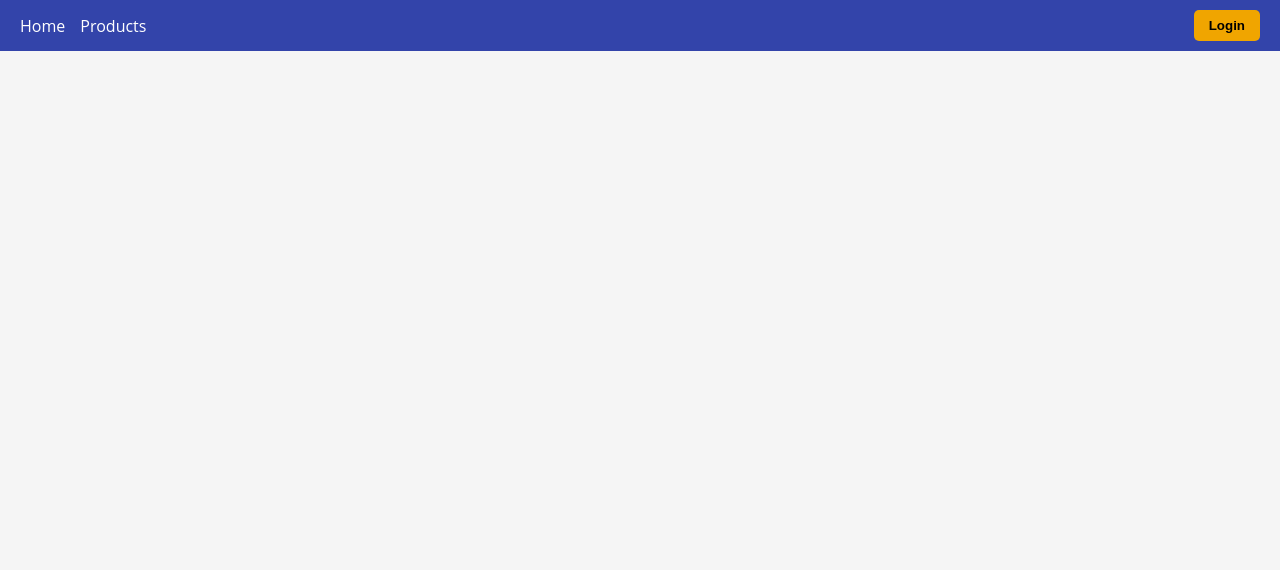
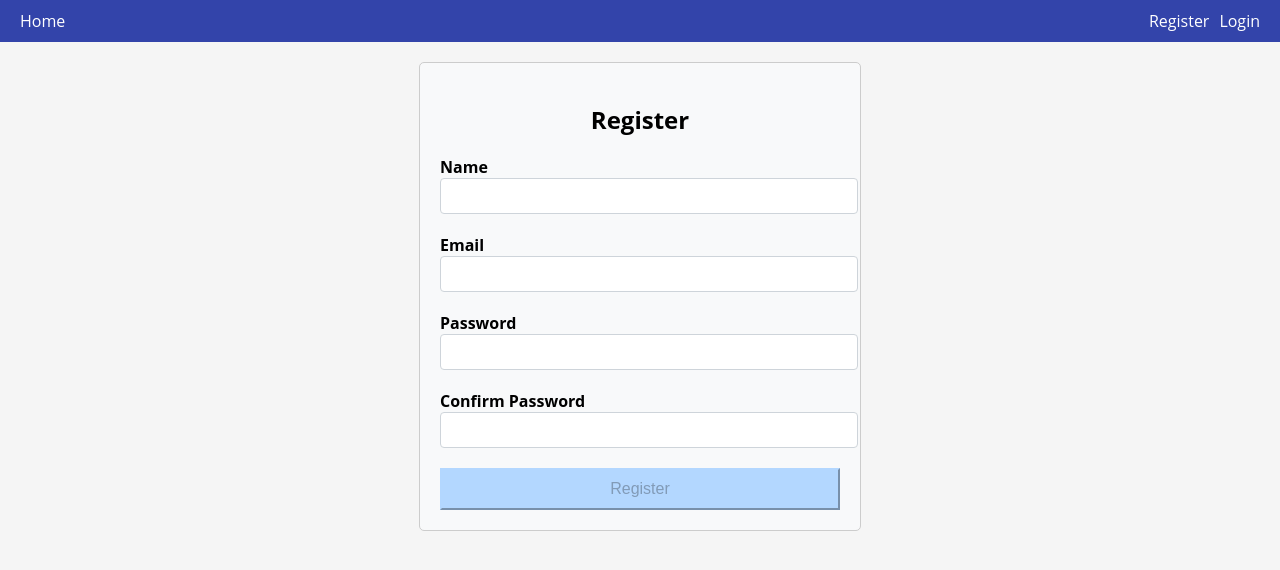
Before and after one commit to Sjors-Hoogenboom/IPRWC_S1133009, an Angular app in the folder angular/: page /register in a window 1280 px wide. Before the commit this address led to /. Shown: the top 570 px of the page. Built offline with nearby package versions, Linux system fonts and the light colour scheme.

Commit message:
Register account is now possible!

```diff
--- a/angular/src/app/navbar/navbar.component.html
+++ b/angular/src/app/navbar/navbar.component.html
@@ -1,14 +1,16 @@
 <nav class="navbar">
   <div class="nav-links">
     <a routerLink="/">Home</a>
-    <a routerLink="/products">Products</a>
   </div>
 
-  <div class="auth-buttons">
-    @if (!isLoggedIn) {
-      <button (click)="login()">Login</button>
-    } @else {
-      <button (click)="logout()">Logout</button>
-    }
-  </div>
+  <ul class="auth-buttons">
+    <li>
+      <a routerLink="/register">Register</a>
+    </li>
+    <li>
+      <a routerLink="/login">Login</a>
+    </li>
+  </ul>
 </nav>
+
+<router-outlet></router-outlet>
--- a/angular/src/app/navbar/navbar.component.scss
+++ b/angular/src/app/navbar/navbar.component.scss
@@ -25,6 +25,9 @@
   .auth-buttons {
     display: flex;
     gap: 10px;
+    margin: 0;
+    padding: 0;
+    list-style: none;
   }
 
   button {
--- /dev/null
+++ b/angular/src/app/register/register.component.html
@@ -0,0 +1,31 @@
+<div class="container">
+  <h2>Register</h2>
+
+  @if (status === 'success') {
+    <p class="success-message">{{ message }}</p>
+  }
+
+  @if (status === 'error') {
+    <p class="error-message">{{ message }}</p>
+  }
+
+  <form [formGroup]="registerForm" (ngSubmit)="onSubmitForm()">
+    <div class="form-group">
+      <label for="name">Name</label>
+      <input type="text" class="form-control" id="name" formControlName="name" />
+    </div>
+    <div class="form-group">
+      <label for="email">Email</label>
+      <input type="email" class="form-control" id="email" formControlName="email" />
+    </div>
+    <div class="form-group">
+      <label for="password">Password</label>
+      <input type="password" class="form-control" id="password" formControlName="password"/>
+    </div>
+    <div class="form-group">
+      <label for="confirmPassword">Confirm Password</label>
+      <input type="password" class="form-control" id="confirmPassword" formControlName="confirmPassword"/>
+    </div>
+    <button type="submit" class="btn btn-primary" [disabled]="registerForm.invalid">Register</button>
+  </form>
+</div>
--- /dev/null
+++ b/angular/src/app/register/register.component.scss
@@ -0,0 +1,76 @@
+.container {
+  max-width: 400px;
+  margin: 0 auto;
+  padding: 20px;
+  border: 1px solid #ccc;
+  border-radius: 5px;
+  background-color: #f8f9fa;
+  margin-top: 20px;
+}
+
+h2 {
+  text-align: center;
+}
+
+.form-group {
+  margin-bottom: 20px;
+
+  label {
+    font-weight: bold;
+  }
+
+  input {
+    width: 100%;
+    padding: 8px;
+    font-size: 16px;
+    border: 1px solid #ced4da;
+    border-radius: 4px;
+    transition: border-color 0.15s ease-in-out;
+  }
+
+  input:focus {
+    border-color: #80bdff;
+    outline: 0;
+    box-shadow: 0 0 0 0.2rem rgba(0, 123, 255, 0.25);
+  }
+
+  .text-danger {
+    color: #dc3545;
+    font-size: 14px;
+    margin-top: 4px;
+  }
+}
+
+button {
+  width: 100%;
+  padding: 10px;
+  font-size: 16px;
+}
+
+.btn-primary {
+  background-color: #007bff;
+  border-color: #007bff;
+}
+
+.btn-primary:hover {
+  background-color: #0056b3;
+  border-color: #0056b3;
+}
+
+.btn-primary:disabled,
+.btn-primary.disabled {
+  background-color: #b3d7ff;
+  border-color: #b3d7ff;
+}
+
+.success-message {
+  color: green;
+  font-weight: bold;
+  margin-top: 10px;
+}
+
+.error-message {
+  color: red;
+  font-weight: bold;
+  margin-top: 10px;
+}
--- /dev/null
+++ b/angular/src/app/register/register.component.ts
@@ -0,0 +1,68 @@
+import {Component} from '@angular/core';
+import {JwtService} from '../../services/jwt.service';
+import {
+  AbstractControl,
+  AbstractControlOptions,
+  FormBuilder,
+  FormGroup,
+  ReactiveFormsModule,
+  ValidatorFn,
+  Validators
+} from '@angular/forms';
+import {CommonModule} from '@angular/common';
+
+@Component({
+  selector: 'app-register',
+  imports: [
+    CommonModule,
+    ReactiveFormsModule
+  ],
+  templateUrl: './register.component.html',
+  standalone: true,
+  styleUrl: './register.component.scss'
+})
+export class RegisterComponent{
+  registerForm!: FormGroup ;
+  status: 'idle' | 'success' | 'error' = 'idle';
+  message: string = '';
+
+  constructor(
+    private service: JwtService,
+    private fb: FormBuilder
+  ) {
+    const formOptions: AbstractControlOptions = { validators: this.passwordMatchValidator };
+    this.registerForm = this.fb.group({
+      name: ['', [Validators.required]],
+      email: ['', [Validators.required, Validators.email]],
+      password: ['', [Validators.required]],
+      confirmPassword: ['', [Validators.required]],
+    }, formOptions);
+  }
+
+  passwordMatchValidator: ValidatorFn = (control: AbstractControl) => {
+    const password = control.get('password')?.value;
+    const confirmPassword = control.get('confirmPassword')?.value;
+
+    return password !== confirmPassword ? { passwordMismatch: true } : null;
+  };
+
+
+  onSubmitForm() {
+    if (this.registerForm.invalid) return;
+
+    this.status = 'idle';
+    this.message = '';
+
+    this.service.register(this.registerForm.value).subscribe({
+      next: (response) => {
+        this.status = 'success';
+        this.message = response?.message || 'Customer registered successfully!';
+      },
+      error: (err) => {
+        console.error('Registration error:', err);
+        this.status = 'error';
+        this.message = 'Registration failed. Please try again.';
+      }
+    });
+  }
+}
--- a/angular/src/main.ts
+++ b/angular/src/main.ts
@@ -1,6 +1,15 @@
 import { bootstrapApplication } from '@angular/platform-browser';
-import { appConfig } from './app/app.config';
+import { provideRouter } from '@angular/router';
 import { AppComponent } from './app/app.component';
+import { RegisterComponent } from './app/register/register.component';
+import {provideHttpClient} from '@angular/common/http';
 
-bootstrapApplication(AppComponent, appConfig)
-  .catch((err) => console.error(err));
+bootstrapApplication(AppComponent, {
+  providers: [
+    provideHttpClient(),
+    provideRouter([
+      { path: '', redirectTo: '', pathMatch: 'full' },
+      { path: 'register', component: RegisterComponent },
+    ]),
+  ]
+}).catch(err => console.error(err));
--- /dev/null
+++ b/angular/src/services/jwt.service.ts
@@ -0,0 +1,17 @@
+import {inject, Injectable} from '@angular/core';
+import {HttpClient} from '@angular/common/http';
+import {Observable} from 'rxjs';
+
+const baseUrl = ["http://localhost:8080/"]
+
+@Injectable({
+  providedIn: 'root'
+})
+export class JwtService {
+
+ private http = inject(HttpClient);
+
+  register(signRequest: any): Observable<any>{
+    return this.http.post(baseUrl + "signup", signRequest)
+  }
+}
```
Also changed, not shown: 2 other files (tests, documents, lock files or other folders).
